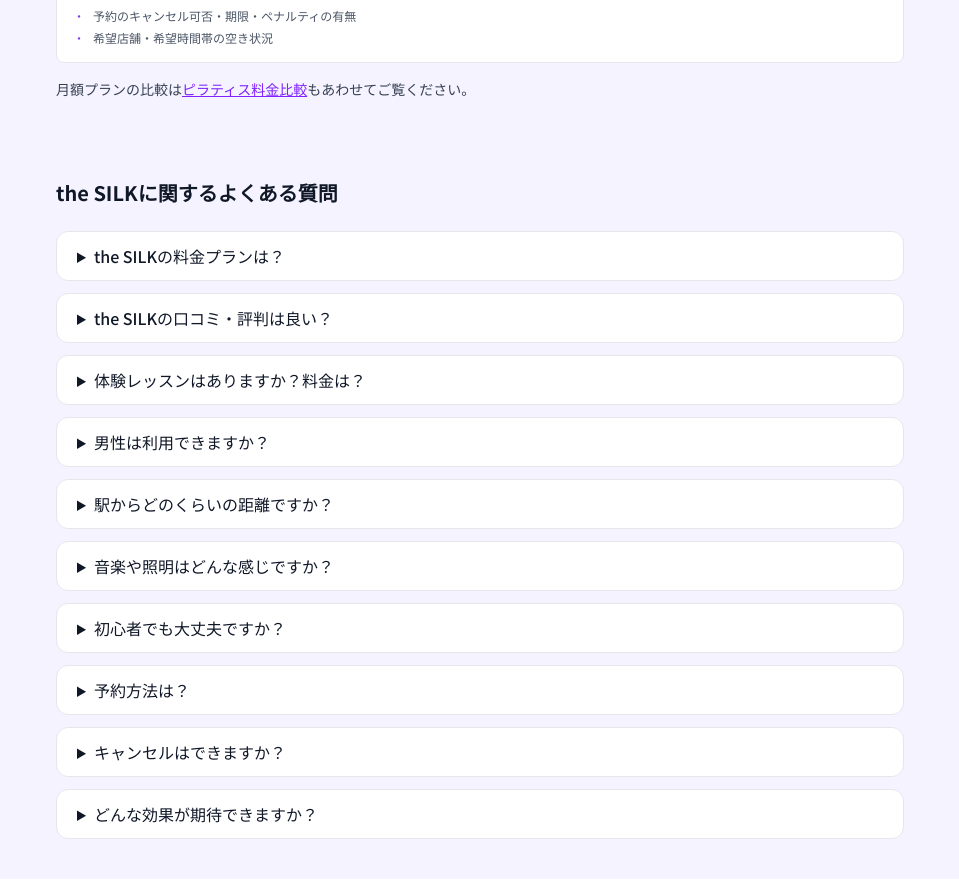
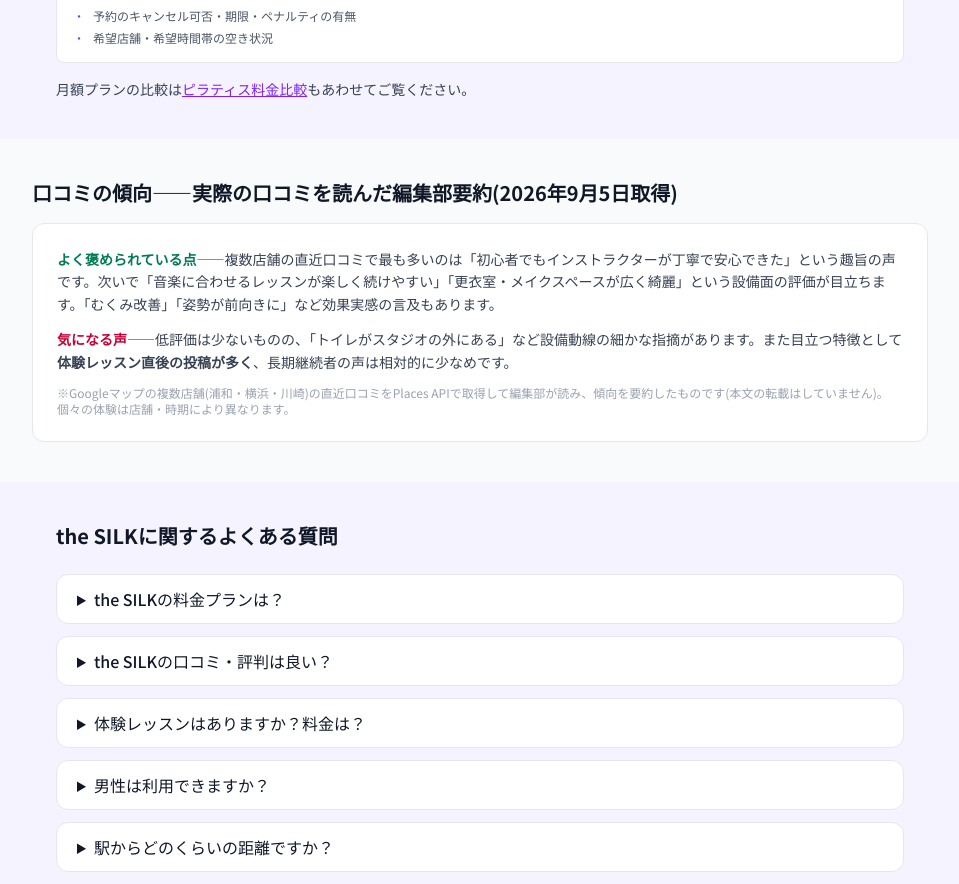
Before and after one commit to webmaster0818/pilates-navi, a Next.js app: page /review/the-silk in a window 1280 px wide. Shown: the part 4780-5664 px from the top of the page, without its empty margins (160-1119 px from the left). Built offline with nearby package versions, Linux system fonts and the light colour scheme.

Commit message:
the-silk/pilates-k/club-pilatesに口コミ傾向セクション

```diff
--- a/app/review/club-pilates/page.tsx
+++ b/app/review/club-pilates/page.tsx
@@ -286,6 +286,18 @@
         </div>
       </section>
 
+      {/* 口コミの傾向(編集部要約) */}
+      <section className="py-10 px-4 bg-gray-50">
+        <div className="max-w-4xl mx-auto">
+          <h2 className="text-xl font-bold text-gray-900 mb-4">口コミの傾向——実際の口コミを読んだ編集部要約(2026年9月5日取得)</h2>
+          <div className="bg-white rounded-xl border border-gray-200 p-6 space-y-3 text-sm leading-relaxed text-gray-700">
+            <p><span className="font-semibold text-emerald-700">よく褒められている点</span>——他ブランドと比べて特徴的なのは「通い始めて1年」「2年お世話になっている」といった<span className="font-semibold">長期継続者の声が多い</span>ことです。「自分に合ったレベルのクラスを選べるので初心者でも続けられる」というレベル別クラス制への評価、朝7時台からのレッスン枠を歓迎する声もあります。</p>
+            <p><span className="font-semibold text-rose-700">気になる声</span>——「インストラクターによってレッスンのテンポが合わない」という相性面の低評価があります。またスタッフから口コミ投稿を依頼されたという言及もあるため、件数・評点は参考程度に見て、体験レッスンでの相性確認を重視するのがおすすめです。</p>
+            <p className="text-xs text-gray-400">※Googleマップの複数店舗(五日市・南森町ほか)の直近口コミをPlaces APIで取得して編集部が読み、傾向を要約したものです(本文の転載はしていません)。個々の体験は店舗・時期により異なります。</p>
+          </div>
+        </div>
+      </section>
+
       {/* FAQ */}
       <section className="py-10 bg-[#F5F3FF]">
         <div className="max-w-4xl mx-auto px-4 sm:px-6">
--- a/app/review/pilates-k/page.tsx
+++ b/app/review/pilates-k/page.tsx
@@ -286,6 +286,18 @@
         </div>
       </section>
 
+      {/* 口コミの傾向(編集部要約) */}
+      <section className="py-10 px-4 bg-gray-50">
+        <div className="max-w-4xl mx-auto">
+          <h2 className="text-xl font-bold text-gray-900 mb-4">口コミの傾向——実際の口コミを読んだ編集部要約(2026年9月5日取得)</h2>
+          <div className="bg-white rounded-xl border border-gray-200 p-6 space-y-3 text-sm leading-relaxed text-gray-700">
+            <p><span className="font-semibold text-emerald-700">よく褒められている点</span>——「スタジオの清潔感」と「音楽に合わせて動くレッスンの楽しさ」への言及が最も多く、「翌日しっかり筋肉痛になるほど効いた」「姿勢が伸びた」という効果実感の声が続きます。「無理な勧誘がなかった」という体験後の対応への評価もあります。</p>
+            <p><span className="font-semibold text-rose-700">気になる声</span>——人気時間帯は「キャンセル待ちになることが多い」という予約面の指摘があります。また「初回は20分前到着が必要というルールの事前案内が不十分だった」という受付対応への低評価も見られました。体験予約時は初回の到着時刻ルールを確認しておくと安心です。</p>
+            <p className="text-xs text-gray-400">※Googleマップの複数店舗(大分・新宿・梅田)の直近口コミをPlaces APIで取得して編集部が読み、傾向を要約したものです(本文の転載はしていません)。個々の体験は店舗・時期により異なります。</p>
+          </div>
+        </div>
+      </section>
+
       {/* FAQ */}
       <section className="py-10 bg-[#F5F3FF]">
         <div className="max-w-4xl mx-auto px-4 sm:px-6">
--- a/app/review/the-silk/page.tsx
+++ b/app/review/the-silk/page.tsx
@@ -288,6 +288,18 @@
         </div>
       </section>
 
+      {/* 口コミの傾向(編集部要約) */}
+      <section className="py-10 px-4 bg-gray-50">
+        <div className="max-w-4xl mx-auto">
+          <h2 className="text-xl font-bold text-gray-900 mb-4">口コミの傾向——実際の口コミを読んだ編集部要約(2026年9月5日取得)</h2>
+          <div className="bg-white rounded-xl border border-gray-200 p-6 space-y-3 text-sm leading-relaxed text-gray-700">
+            <p><span className="font-semibold text-emerald-700">よく褒められている点</span>——複数店舗の直近口コミで最も多いのは「初心者でもインストラクターが丁寧で安心できた」という趣旨の声です。次いで「音楽に合わせるレッスンが楽しく続けやすい」「更衣室・メイクスペースが広く綺麗」という設備面の評価が目立ちます。「むくみ改善」「姿勢が前向きに」など効果実感の言及もあります。</p>
+            <p><span className="font-semibold text-rose-700">気になる声</span>——低評価は少ないものの、「トイレがスタジオの外にある」など設備動線の細かな指摘があります。また目立つ特徴として<span className="font-semibold">体験レッスン直後の投稿が多く</span>、長期継続者の声は相対的に少なめです。</p>
+            <p className="text-xs text-gray-400">※Googleマップの複数店舗(浦和・横浜・川崎)の直近口コミをPlaces APIで取得して編集部が読み、傾向を要約したものです(本文の転載はしていません)。個々の体験は店舗・時期により異なります。</p>
+          </div>
+        </div>
+      </section>
+
       {/* FAQ */}
       <section className="py-10 bg-[#F5F3FF]">
         <div className="max-w-4xl mx-auto px-4 sm:px-6">
```
